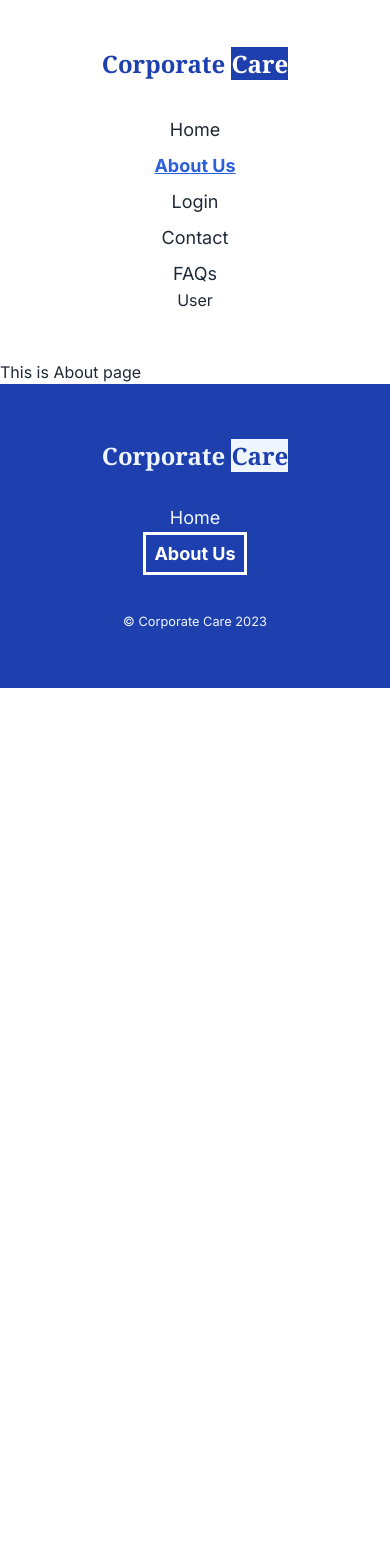
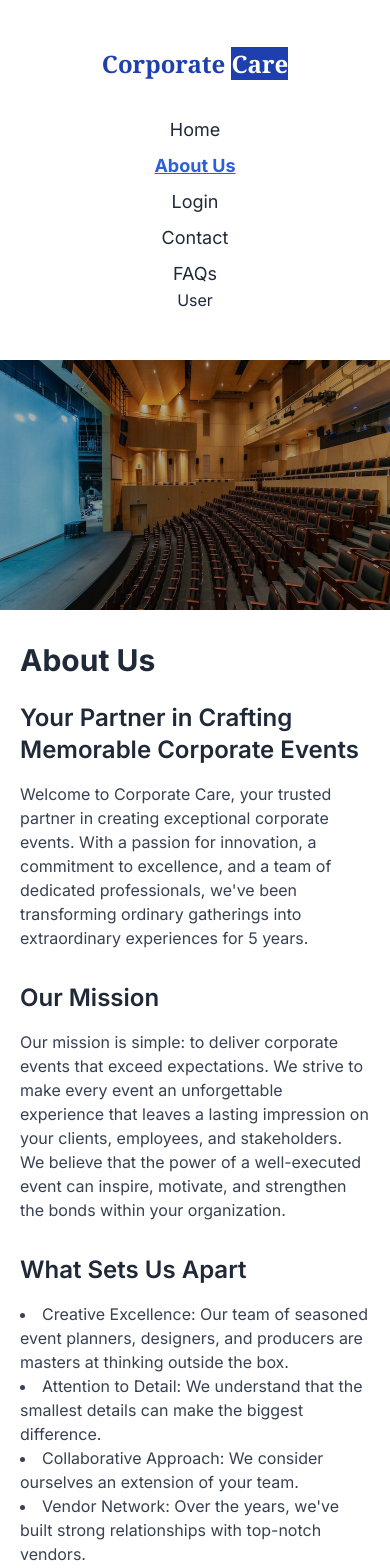
Before and after one commit to searchsakib/corporate-care, a React (Vite) app: page /about in a window 390 px wide. Shown: the top 1568 px of the page. Before the commit the page ends 844 px from the top, so only its background shows below. Built offline with nearby package versions, Linux system fonts and the light colour scheme.

Commit message:
about page with responsive done

```diff
--- a/src/components/About/About.jsx
+++ b/src/components/About/About.jsx
@@ -1,9 +1,70 @@
 const About = () => {
   return (
-    <div>
-      <h2>This is About page</h2>
+    <div className="max-w-[1320px] mx-auto mb-5">
+      <img
+        className="w-full h-[250px] md:h-auto lg:h-auto"
+        src="/images/about-bg.jpg"
+        alt=""
+      />
+      <div className=" bg-white md:mt-10 lg:mt-10 md:mb-14 lg:mb-14 py-8 rounded-lg p-5 md:p-0 lg:p-0">
+        <h1 className="text-3xl font-bold mb-6">About Us</h1>
+
+        <h2 className="text-2xl font-semibold mb-4">
+          Your Partner in Crafting Memorable Corporate Events
+        </h2>
+
+        <p className="text-gray-700">
+          Welcome to Corporate Care, your trusted partner in creating
+          exceptional corporate events. With a passion for innovation, a
+          commitment to excellence, and a team of dedicated professionals, we've
+          been transforming ordinary gatherings into extraordinary experiences
+          for 5 years.
+        </p>
+
+        <div className="mt-8">
+          <h2 className="text-2xl font-semibold mb-4">Our Mission</h2>
+          <p className="text-gray-700">
+            Our mission is simple: to deliver corporate events that exceed
+            expectations. We strive to make every event an unforgettable
+            experience that leaves a lasting impression on your clients,
+            employees, and stakeholders. We believe that the power of a
+            well-executed event can inspire, motivate, and strengthen the bonds
+            within your organization.
+          </p>
+        </div>
+
+        <div className="mt-8">
+          <h2 className="text-2xl font-semibold mb-4">What Sets Us Apart</h2>
+          <ul className="list-disc list-inside text-gray-700">
+            <li>
+              Creative Excellence: Our team of seasoned event planners,
+              designers, and producers are masters at thinking outside the box.
+            </li>
+            <li>
+              Attention to Detail: We understand that the smallest details can
+              make the biggest difference.
+            </li>
+            <li>
+              Collaborative Approach: We consider ourselves an extension of your
+              team.
+            </li>
+            <li>
+              Vendor Network: Over the years, we've built strong relationships
+              with top-notch vendors.
+            </li>
+            <li>
+              Budget-Friendly Solutions: We are committed to delivering
+              outstanding events without breaking the bank.
+            </li>
+          </ul>
+        </div>
+      </div>
     </div>
   );
 };
 
 export default About;
+
+// style={{
+//   backgroundImage: 'url(/images/bg.jpg)',
+// }}
```
Also changed, not shown: public/images/about-bg.jpg (added).
